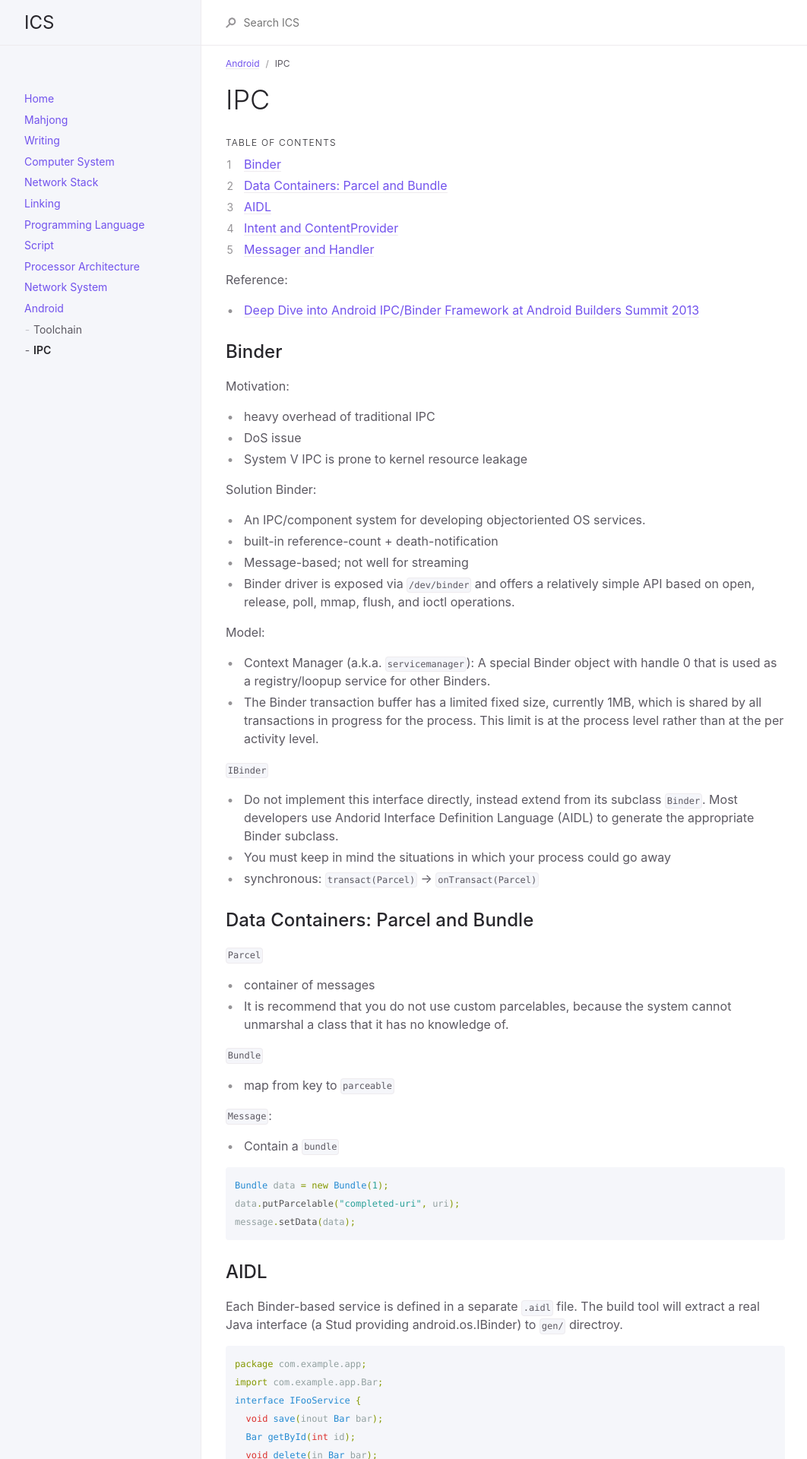
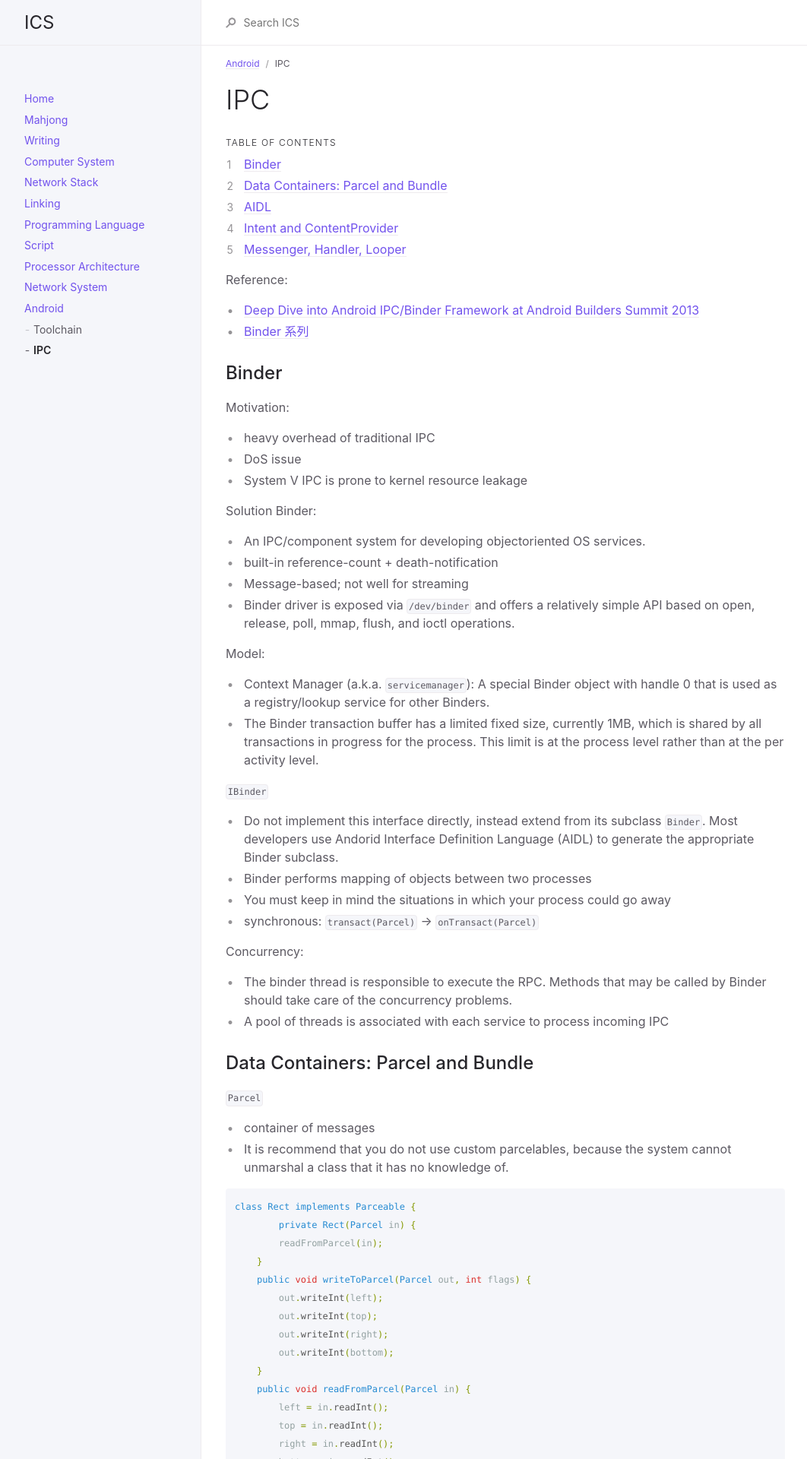
Before and after one commit to wongsingfo/comp-sys, a Jekyll site: the page built from docs/android/ipc.md, in a window 1280 px wide. Shown: the top 1920 px of the page at 76% size, without its empty margins (107-1169 px from the left). Built offline with Jekyll 4.4.1, drawn with Linux system fonts in a browser that asks for light colours; some of the changed text lies outside the part shown.

Commit message:
[update]

````diff
--- a/docs/android/ipc.md
+++ b/docs/android/ipc.md
@@ -3,7 +3,6 @@ layout: default
 title: IPC
 parent: Android
 nav_order: 60
-
 ---
 
 # IPC
@@ -18,6 +17,7 @@ nav_order: 60
 Reference:
 
 - [Deep Dive into Android IPC/Binder Framework at Android Builders Summit 2013](https://events.static.linuxfound.org/images/stories/slides/abs2013_gargentas.pdf)
+- [Binder 系列](http://gityuan.com/2015/10/31/binder-prepare/)
 
 
 ## Binder
@@ -37,14 +37,20 @@ Solution Binder:
 
 Model:
 
-- Context Manager (a.k.a. `servicemanager`): A special Binder object with handle 0 that is used as a registry/loopup service for other Binders.
+- Context Manager (a.k.a. `servicemanager`): A special Binder object with handle 0 that is used as a registry/lookup service for other Binders.
 - The Binder transaction buffer has a limited fixed size, currently 1MB, which is shared by all transactions in progress for the process. This limit is at the process level rather than at the per activity level.
 
 `IBinder`
 
 - Do not implement this interface directly, instead extend from its subclass `Binder`. Most developers use Andorid Interface Definition Language (AIDL) to generate the appropriate Binder subclass.
+- Binder performs mapping of objects between two processes
 - You must keep in mind the situations in which your process could go away
 - synchronous: `transact(Parcel)` -> `onTransact(Parcel)`
+
+Concurrency:
+
+- The binder thread is responsible to execute the RPC. Methods that may be called by Binder should take care of the concurrency problems.
+- A pool of threads is associated with each service to process incoming IPC
 
 ## Data Containers: Parcel and Bundle
 
@@ -53,6 +59,26 @@ Model:
 - container of messages
 - It is recommend that you do not use custom parcelables, because the system cannot unmarshal a class that it has no knowledge of.
 
+```java
+class Rect implements Parceable {
+	private Rect(Parcel in) {
+        readFromParcel(in);
+    }
+    public void writeToParcel(Parcel out, int flags) {
+        out.writeInt(left);
+        out.writeInt(top);
+        out.writeInt(right);
+        out.writeInt(bottom);
+    }
+    public void readFromParcel(Parcel in) {
+        left = in.readInt();
+        top = in.readInt();
+        right = in.readInt();
+        bottom = in.readInt();
+    }
+}
+```
+
 `Bundle`
 
 - map from key to `parceable`
@@ -60,6 +86,7 @@ Model:
 `Message`:
 
 - Contain a `bundle`
+- several public fields: `what`, `arg1`, `arg2`
 
 ```java
 Bundle data = new Bundle(1);
@@ -79,6 +106,23 @@ interface IFooService {
   Bar getById(int id);
   void delete(in Bar bar);
   List<Bar> getAll();
+}
+```
+
+```java
+Binder binder = new IFooService.Stub() {
+    @Override
+    public void save(inout Bar bar) {}
+    ...
+}
+// bind service
+public IBinder onBind(Intent intent) {
+    return binder;
+}
+
+// client
+public void onServiceConneted(ComponentName name, IBinder service) {
+    IFooService foo = IFooService.Stub.asInterface(service);
 }
 ```
 
@@ -124,7 +168,9 @@ public class Callee extends Activity {
 }
 ```
 
-## Messager and Handler
+## Messenger, Handler, Looper
+
+Handler is associated with a Looper, which is a **message queue** in a thread. That means the handler handles messages in the thread in which the handler is created.
 
 - All underlying communication is still based on Binder
 
@@ -167,5 +213,15 @@ protected void onHandleIntent(Intent intent) {
     message.recycle();
   }
 }
+```
 
+```java
+// bind service
+public IBinder onBind(Intent intent) {
+    return messenger.getBinder();
+}
 ```
+
+```java
+message.replyTo = messenger;
+```
````
Also changed, not shown: docs/android/android.md (+32 -3 lines), docs/android/tool.md (+8 -0 lines).
